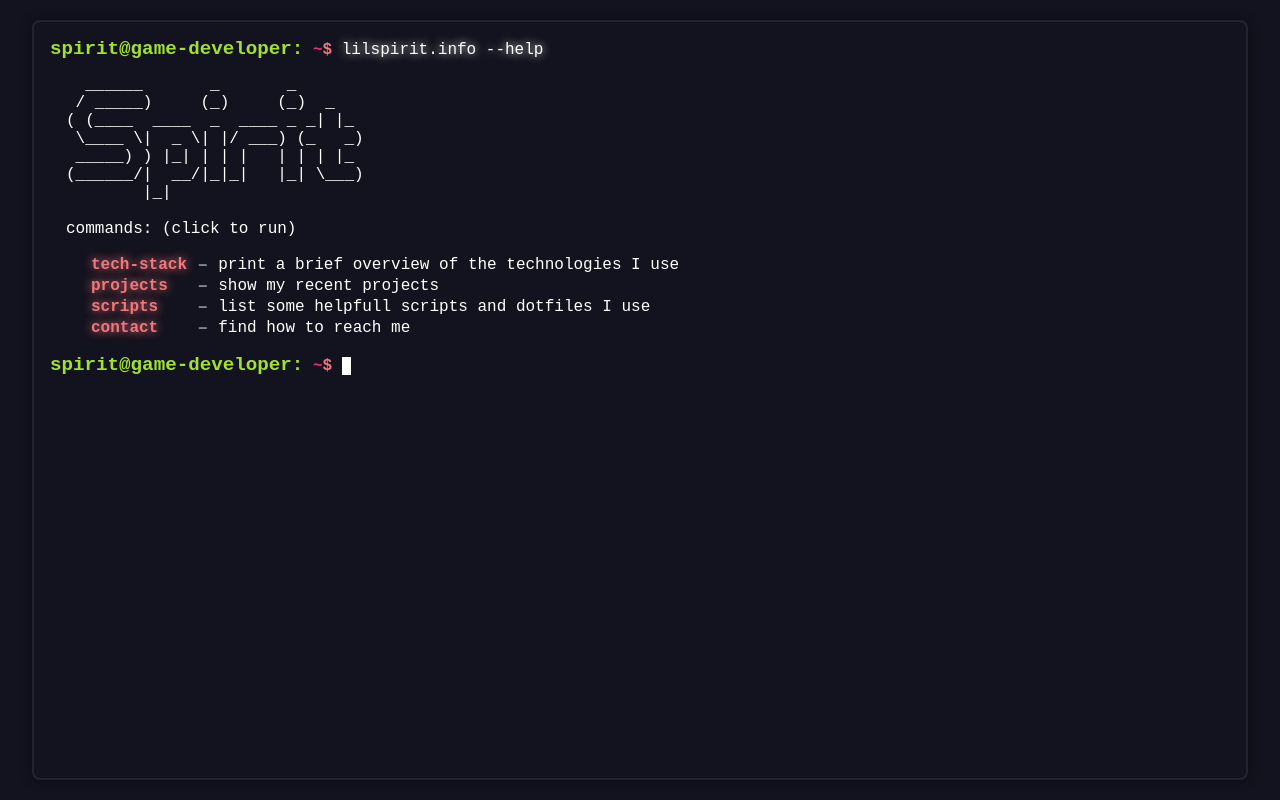
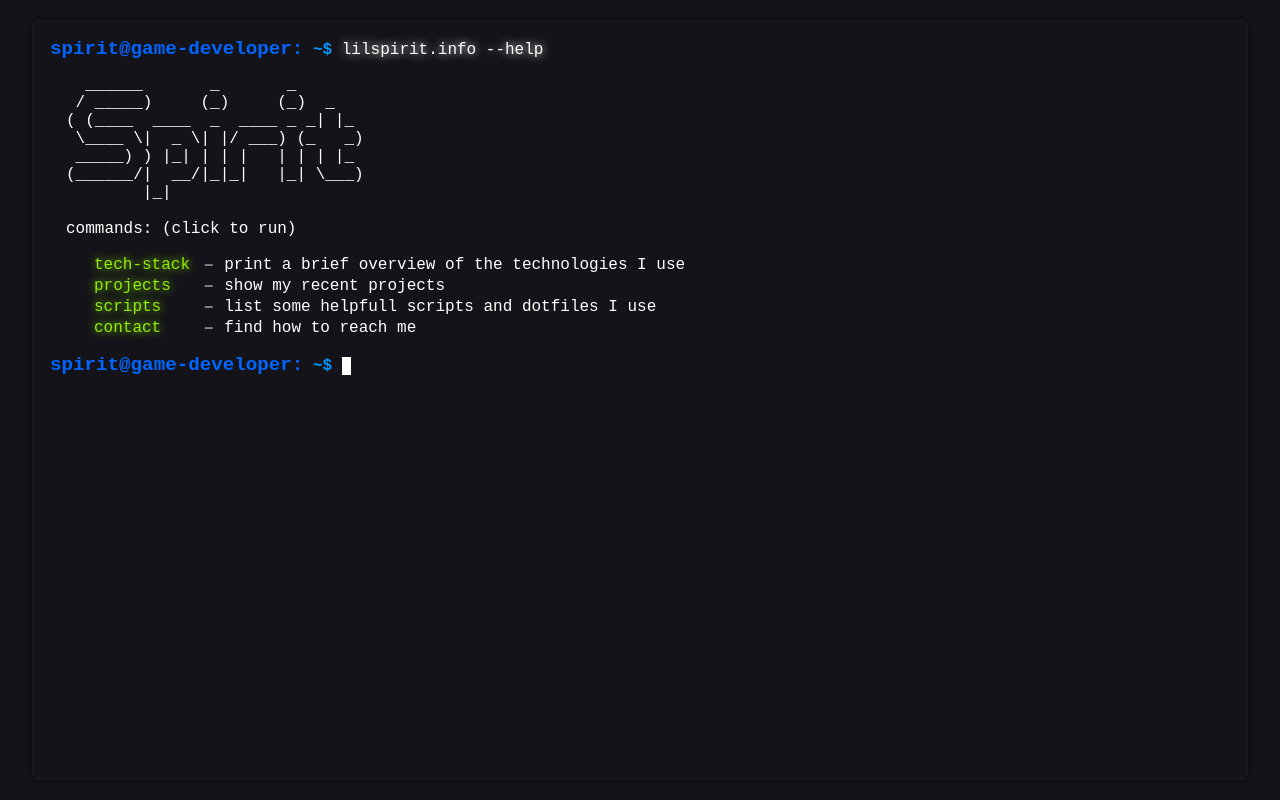
Before and after one commit to spirit-x64/amr-dev.info, a website: page public/index.html in a window 1280 px wide. Drawn offline with Linux system fonts and the light colour scheme.

Commit message:
add a color palette

```diff
--- a/public/script.js
+++ b/public/script.js
@@ -65,6 +65,7 @@ class VersatileAnimator extends Animator {
     listElement.appendChild(lineElement)
 
     const titleElement = document.createElement("td")
+    titleElement.classList.add("list-element-title")
     titleElement.textContent = title
     lineElement.appendChild(titleElement)
     if (link) {
--- a/public/style.css
+++ b/public/style.css
@@ -1,6 +1,17 @@
+:root {
+  --base: #ffffff;
+  --background: #131319;
+  --border: #1a1a23;
+  --prompt-user-and-host: #0066ff;
+  --prompt-working-dir: #0099ff;
+  --prompt-sign: #0099ff;
+  --prompt-cursor: #ffffff;
+  --list-element-title: #92EE00;
+}
+
 body {
-  background: #13131f;
-  color: #FFF;
+  background: var(--background);
+  color: var(--base);
   font-family: Courier New, monospace;
   margin: 0;
   display: flex;
@@ -23,7 +34,7 @@ body {
   min-height: 95vh;
   min-width: 95vw;
   padding: 1rem;
-  border: 2px solid #223;
+  border: 2px solid var(--border);
   box-sizing: border-box;
   border-radius: 0.5rem;
   box-shadow: 0 0 10px rgba(0, 0, 0, 0.5);
@@ -33,24 +44,21 @@ body {
   font-weight: bold;
   font-size: 1.2rem;
   white-space: nowrap;
-  color: #a2e22e;
+  color: var(--prompt-user-and-host);
 }
 
 .working-dir {
   font-weight: bold;
-  color: #f92672
+  color: var(--prompt-working-dir)
 }
 
 .prompt-sign {
   font-weight: bold;
-  color: #f2777a;
+  color: var(--prompt-sign);
 }
 
 .pressable {
-  font-weight: bold;
-  margin: 0 5px;
-  text-shadow: 0 0 10px #f2777a;
-  color: #f2777a;
+  padding: 0 4px;
 }
 
 .pressable:hover {
@@ -58,8 +66,13 @@ body {
   cursor: pointer;
 }
 
+.list-element-title {
+  color: var(--list-element-title);
+  text-shadow: 0 0 10px #92EE00;
+}
+
 .command {
-  text-shadow: 0 0 10px #FFF;
+  text-shadow: 0 0 10px var(--base);
 }
 
 .hidden {
@@ -67,7 +80,7 @@ body {
 }
 
 .cursor {
-  background-color: #FFF;
+  background-color: var(--prompt-cursor);
   animation: blink 0.5s infinite;
 }
 
```
